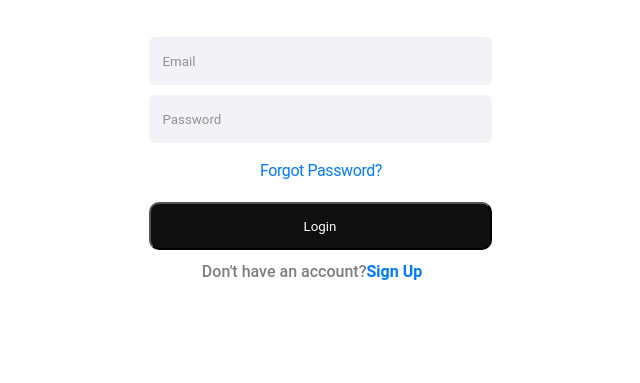
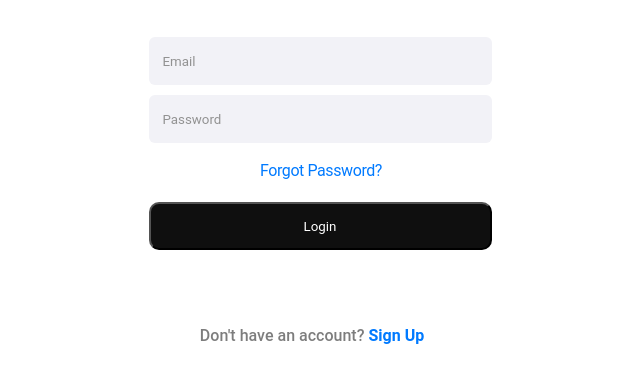
Before and after one commit to marcusvinicius0/Login-Interface-project, a plain HTML site: page index.html in a window 1280 px wide. Shown: the part 123-506 px from the top of the page, without its empty margins (328-968 px from the left). Drawn offline with Linux system fonts and the light colour scheme.

Commit message:
margintop, space sign up

```diff
--- a/styles.css
+++ b/styles.css
@@ -103,7 +103,7 @@ button {
     text-align: center;
     display: block;
     margin-bottom: 39px;
-    margin-top: -15vw;
+    margin-top: -10vw;
 }
 
 strong {
```
Also changed, not shown: index.html (+1 -1 lines).
